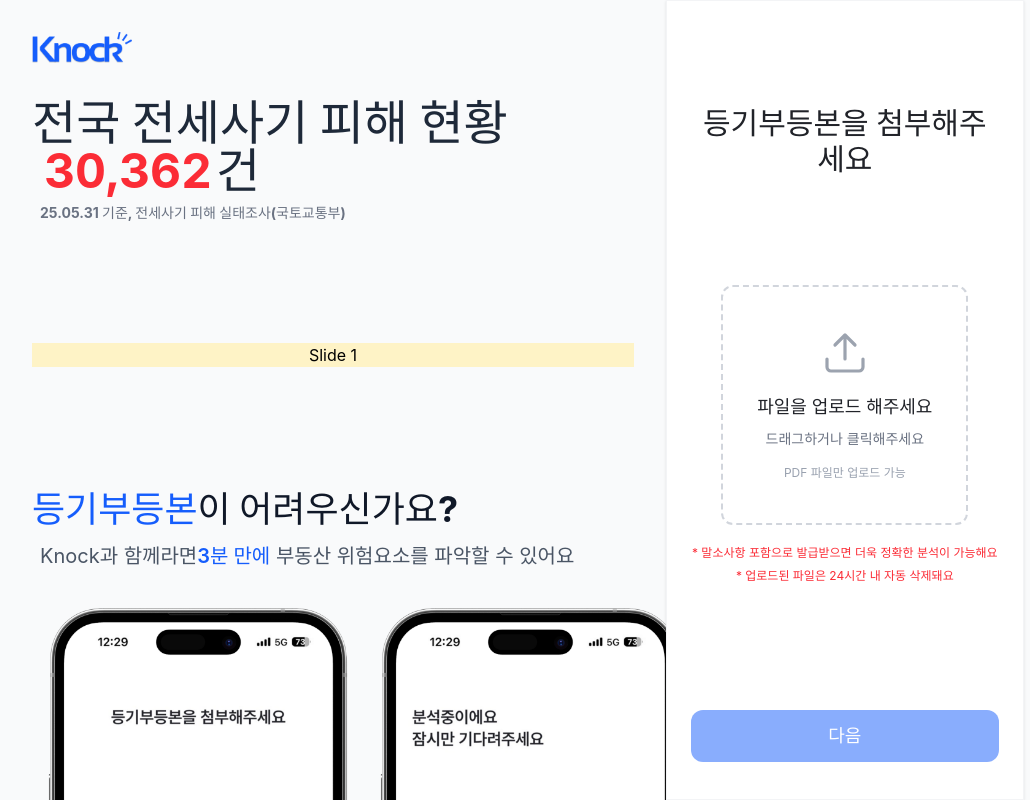
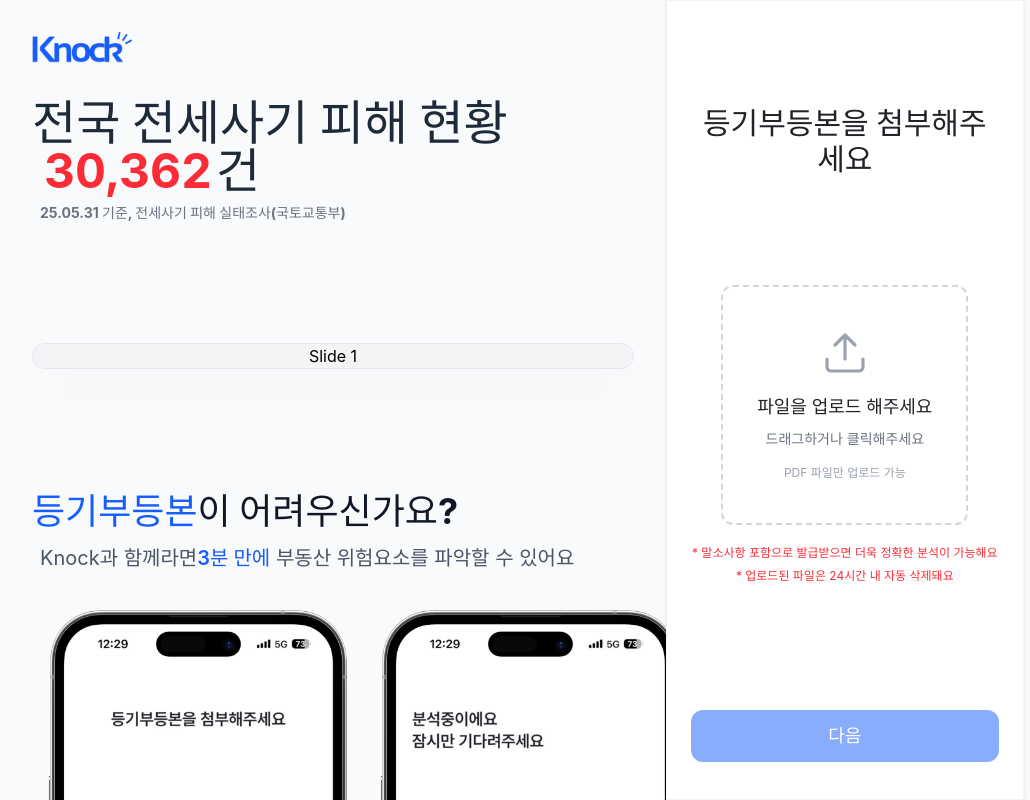
Before and after one commit to Hackathon-ROKANF/Knock-FE, a React (Vite) app: page /upload in a window 1280 px wide. Shown: the whole page, without its empty margins (128-1158 px from the left). Built offline with nearby package versions, Linux system fonts and the light colour scheme; a web font is replaced by a local one.

Commit message:
fix: swiper and update dependencies
Refactored TextSwiper to use Swiper's built-in looping and autoplay features, removing custom interval logic. Updated swiper import and usage in DesktopContent. Removed package-lock.json and updated package.json and yarn.lock to reflect dependency changes.

```diff
--- a/package.json
+++ b/package.json
@@ -19,6 +19,7 @@
     "react": "^19.1.0",
     "react-dom": "^19.1.0",
     "react-router-dom": "^7.8.0",
+    "swiper": "^11.2.10",
     "tailwindcss": "^4.1.11",
     "zustand": "^5.0.7"
   },
--- a/src/components/TextSwiper.tsx
+++ b/src/components/TextSwiper.tsx
@@ -2,10 +2,11 @@ import { Swiper, SwiperSlide } from 'swiper/react'
 
 // Import Swiper styles
 import 'swiper/css'
+
 export default function TextSwiper() {
   return (
     <div className=''>
-      <Swiper className='text-center max-w-200 bg-amber-100'>
+      <Swiper className='text-center max-w-200 bg-gray-100 rounded-2xl shadow-2xl border border-gray-200'>
         <SwiperSlide>Slide 1</SwiperSlide>
         <SwiperSlide>Slide 2</SwiperSlide>
         <SwiperSlide>Slide 3</SwiperSlide>
--- a/src/contents/DesktopContent.tsx
+++ b/src/contents/DesktopContent.tsx
@@ -1,5 +1,4 @@
 import LogoMain from '../assets/LogoMain.png'
-import certifiedCopy from '../assets/certifiedCopy.png'
 
 import CountText from '../components/CountText'
 
```
Also changed, not shown: 2 other files (tests, documents, lock files or other folders).
